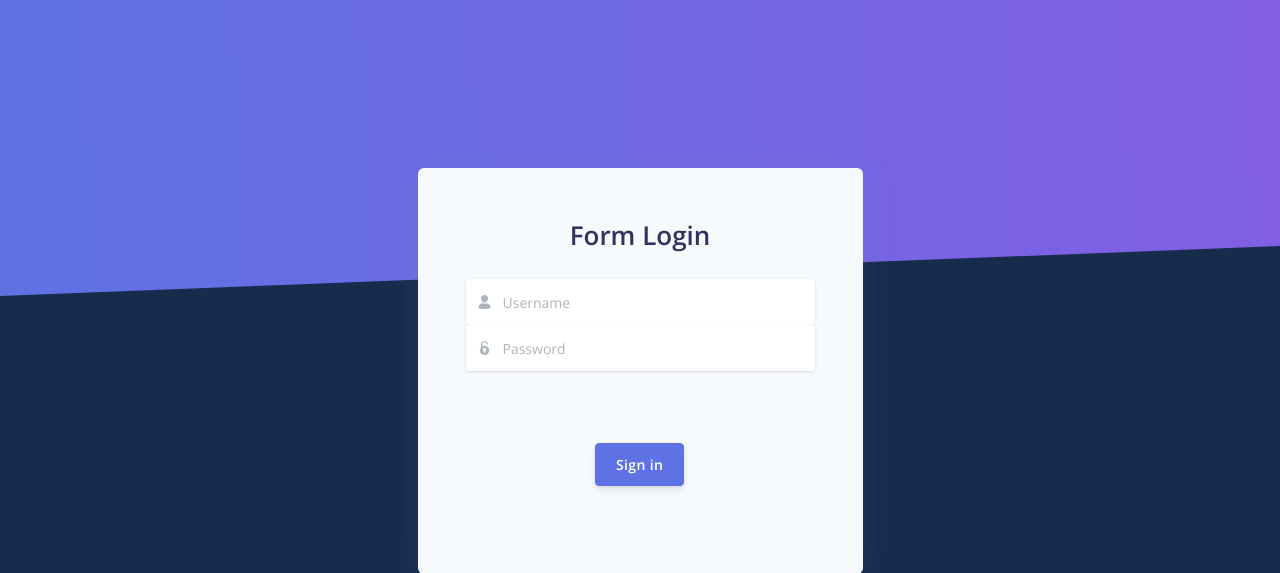
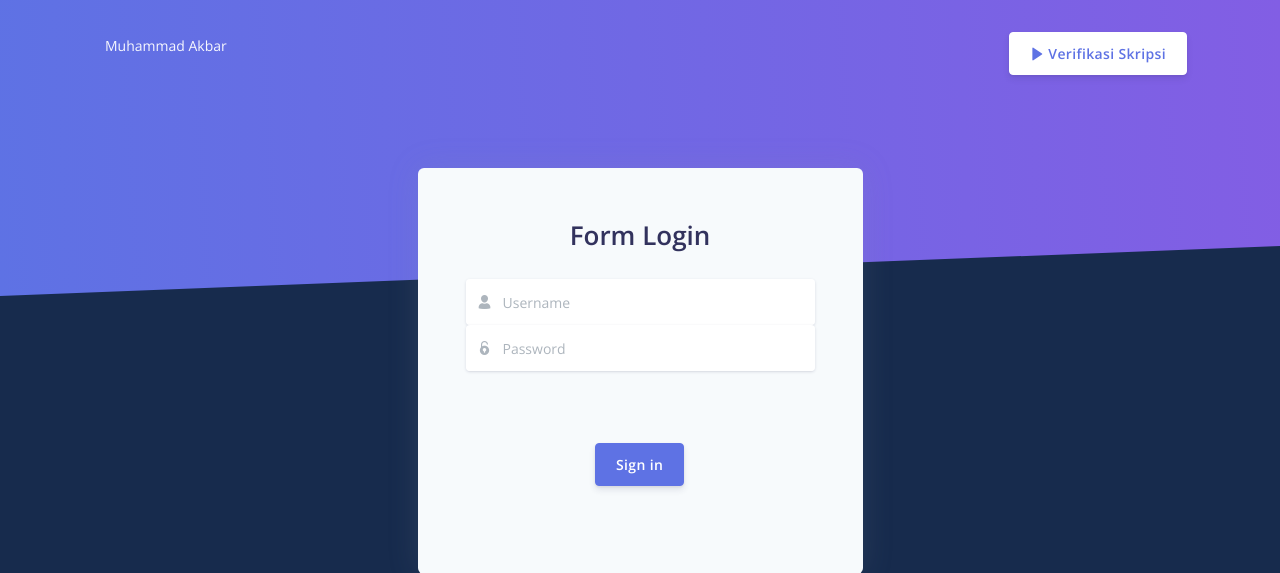
Before and after one commit to ZaenalMaestro/signature-app, a Flask app: page /login in a window 1280 px wide. Shown: the top 573 px of the page. Run offline with Flask 2, Linux system fonts and the light colour scheme; some libraries are stand-ins or nearby versions.

Commit message:
menambahkan fitur validasi disetiap input

```diff
--- a/core/routes.py
+++ b/core/routes.py
@@ -64,6 +64,7 @@ def upload():
    # get request
    file = request.files['file']
    filename = secure_filename(file.filename)
+   split_file = filename.split('.')
    nama_dosen = request.form['nama-dosen']
 
    if 'file' not in request.files or filename == '':
@@ -189,14 +190,18 @@ def hapus_mahasiswa():
 
 
 # ================ verifikasi, mahasiswa ================
-
-
 @app.route('/verifikasi', methods=['GET', 'POST'])
 def verifikasi():
    if request.method == 'POST':
       input_stambuk = request.form['stambuk']
       file = request.files['file-skripsi']
       filename = secure_filename(file.filename)
+      nama_file, extension = filename.split('.')
+
+      if extension != 'pdf':
+         flash('invalid_extension')
+         return render_template('verifikasi/verifikasi.html', stambuk=input_stambuk)
+
       path = os.path.join('uploads/verifikasi', filename)
       upload_file('uploads/verifikasi', file)
 
@@ -208,6 +213,10 @@ def verifikasi():
 
       # get data mahasiswa by stambuk
       mahasiswa = Mahasiswa.getByStambuk(input_stambuk)
+      if not mahasiswa:
+         flash('stambuk_invalid')
+         return render_template('verifikasi/verifikasi.html', stambuk=input_stambuk)
+
       id_dosen = get_id_dosen(mahasiswa)
 
       hash_dosen = list()
--- a/core/templates/prodi/login.html
+++ b/core/templates/prodi/login.html
@@ -30,6 +30,34 @@
 </head>
 
 <body class="bg-default">
+  <nav id="navbar-main" class="navbar navbar-horizontal navbar-transparent navbar-main navbar-expand-lg navbar-light">
+    <div class="container">
+      <button class="navbar-toggler" type="button" data-toggle="collapse" data-target="#navbar-collapse" aria-controls="navbar-collapse" aria-expanded="false" aria-label="Toggle navigation">
+        <span class="navbar-toggler-icon"></span>
+      </button>
+      <div class="navbar-collapse navbar-custom-collapse collapse" id="navbar-collapse">
+
+        <ul class="navbar-nav mr-auto">
+          <li class="nav-item">
+            <a href="#" class="nav-link">
+              <span class="nav-link-inner--text">Muhammad Akbar</span>
+            </a>
+          </li>
+        </ul>
+        <hr class="d-lg-none">
+        <ul class="navbar-nav align-items-lg-center ml-lg-auto">
+          <li class="nav-item d-none d-lg-block ml-lg-4 mt-3">
+            <a href="{{ url_for('verifikasi') }}" class="btn btn-neutral btn-icon">
+              <span class="btn-inner--icon">
+                <i class="ni ni-button-play"></i>
+              </span>
+              <span class="nav-link-inner--text">Verifikasi Skripsi</span>
+            </a>
+          </li>
+        </ul>
+      </div>
+    </div>
+  </nav>
 
   <!-- Main content -->
   <div class="main-content">
```
Also changed, not shown: core/templates/prodi/dashboard.html (+39 -5 lines), core/templates/verifikasi/verifikasi.html (+22 -5 lines).
